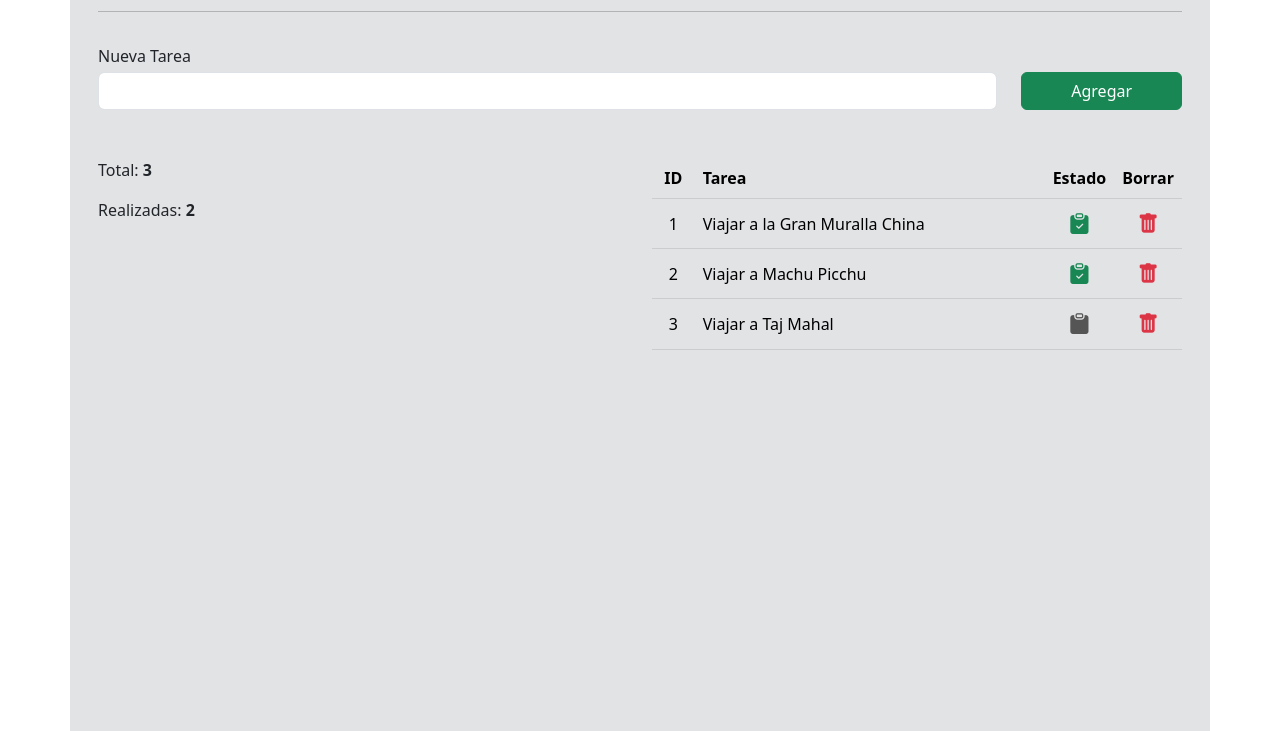
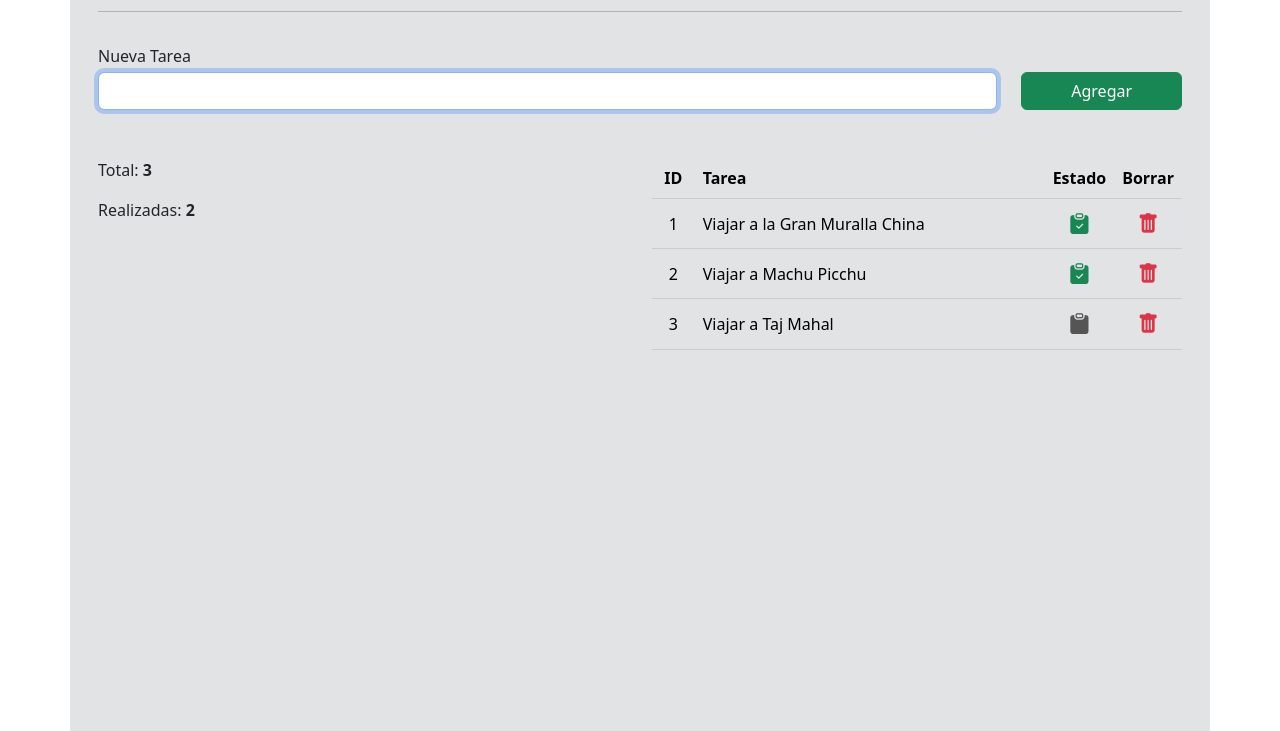
Before and after one commit to Jochejiro/desafio5-todolist, a plain HTML site: page index.html in a window 1280 px wide. Shown: the part 69-800 px from the top of the page. Drawn offline with nearby package versions, Linux system fonts and the light colour scheme.

Commit message:
Se agrega autofocus al input tipo texto

```diff
--- a/index.html
+++ b/index.html
@@ -22,7 +22,7 @@
       <div class="row pb-4">
         <div class="col-8 col-md-10">
           <label for="input-newtask" class="form-label mb-1">Nueva Tarea</label>
-          <input id="input-newtask" class="form-control" type="text" required />
+          <input id="input-newtask" class="form-control" type="text" autofocus required />
           <div class="invalid-feedback">
             Ingrese un nombre a la tarea.
           </div>
```
